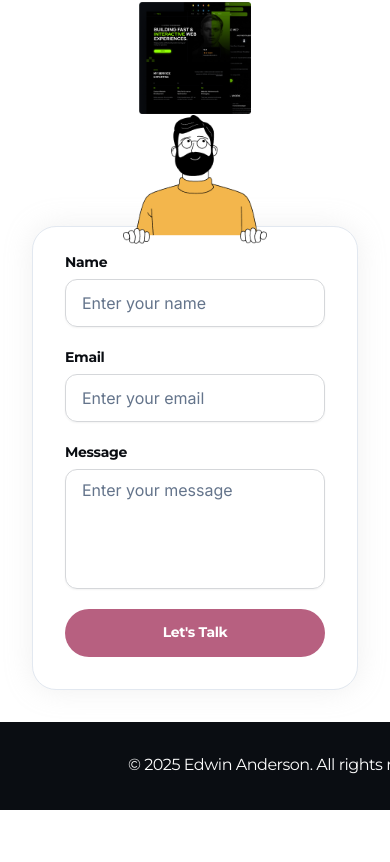
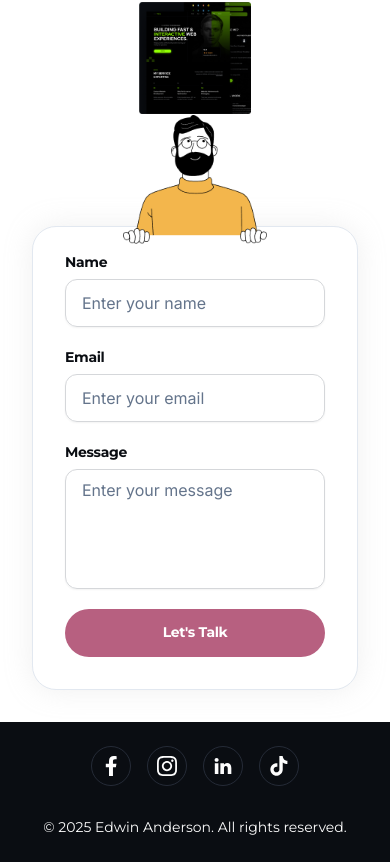
Before and after one commit to alfaizuna/portfolio-web, a Next.js app: page / in a window 390 px wide. Shown: the part 8942-9804 px from the top of the page. Before the commit the page ends 9752 px from the top, so only its background shows below. Built offline with nearby package versions, Linux system fonts and the light colour scheme; a web font is replaced by a local one.

Commit message:
feat: Refactor Footer component layout for improved responsiveness and styling

```diff
--- a/src/screens/Dekstop/sections/Footer/Footer.tsx
+++ b/src/screens/Dekstop/sections/Footer/Footer.tsx
@@ -2,34 +2,34 @@
 
 export const Footer = (): JSX.Element => {
   return (
-    <footer className="flex w-full items-center gap-[275px] px-32 py-6 relative flex-[0_0_auto] bg-[#0a0d12]">
-        <div className="flex w-[756px] items-center gap-4 relative">
-          <div className="relative w-fit mt-[-1.00px] font-montserrat font-normal text-[#fdfdfd] text-base text-center tracking-[-0.48px] leading-[30px] whitespace-nowrap">
+    <footer className="relative flex w-full flex-[0_0_auto] flex-col-reverse items-center gap-8 bg-[#0a0d12] px-8 py-6 lg:flex-row lg:gap-[275px] lg:px-32">
+      <div className="relative flex items-center gap-4 lg:w-[756px]">
+        <div className="relative mt-[-1.00px] w-fit text-center font-montserrat text-sm font-normal leading-normal text-[#fdfdfd] lg:text-base lg:leading-[30px] lg:tracking-[-0.48px] lg:whitespace-nowrap">
           © 2025 Edwin Anderson. All rights reserved.
         </div>
       </div>
 
-        <div className="flex w-52 h-10 items-center gap-4 relative mr-[-55.00px]">
+      <div className="relative flex h-10 w-52 items-center gap-4 lg:mr-[-55.00px]">
         <img
-            className="relative w-10 h-10"
+          className="relative h-10 w-10"
           alt="Social media"
           src="/social-media-1.svg"
         />
 
         <img
-            className="relative w-10 h-10"
+          className="relative h-10 w-10"
           alt="Social media"
           src="/social-media.svg"
         />
 
         <img
-            className="relative w-10 h-10"
+          className="relative h-10 w-10"
           alt="Social media"
           src="/social-media-2.svg"
         />
 
         <img
-            className="relative w-10 h-10"
+          className="relative h-10 w-10"
           alt="Social media"
           src="/social-media-3.svg"
         />
```
Lines whose indentation alone changed are shown as unchanged.
